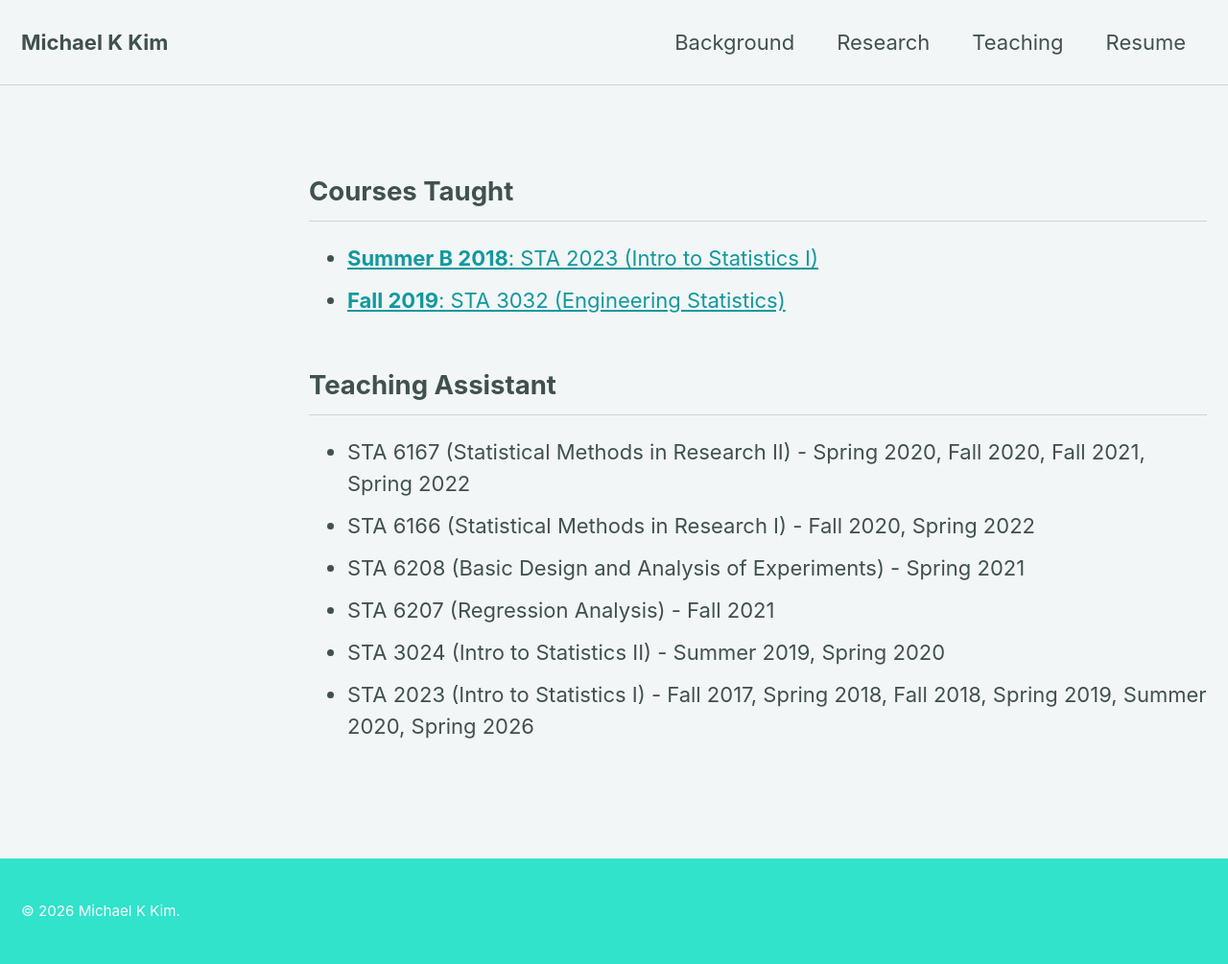
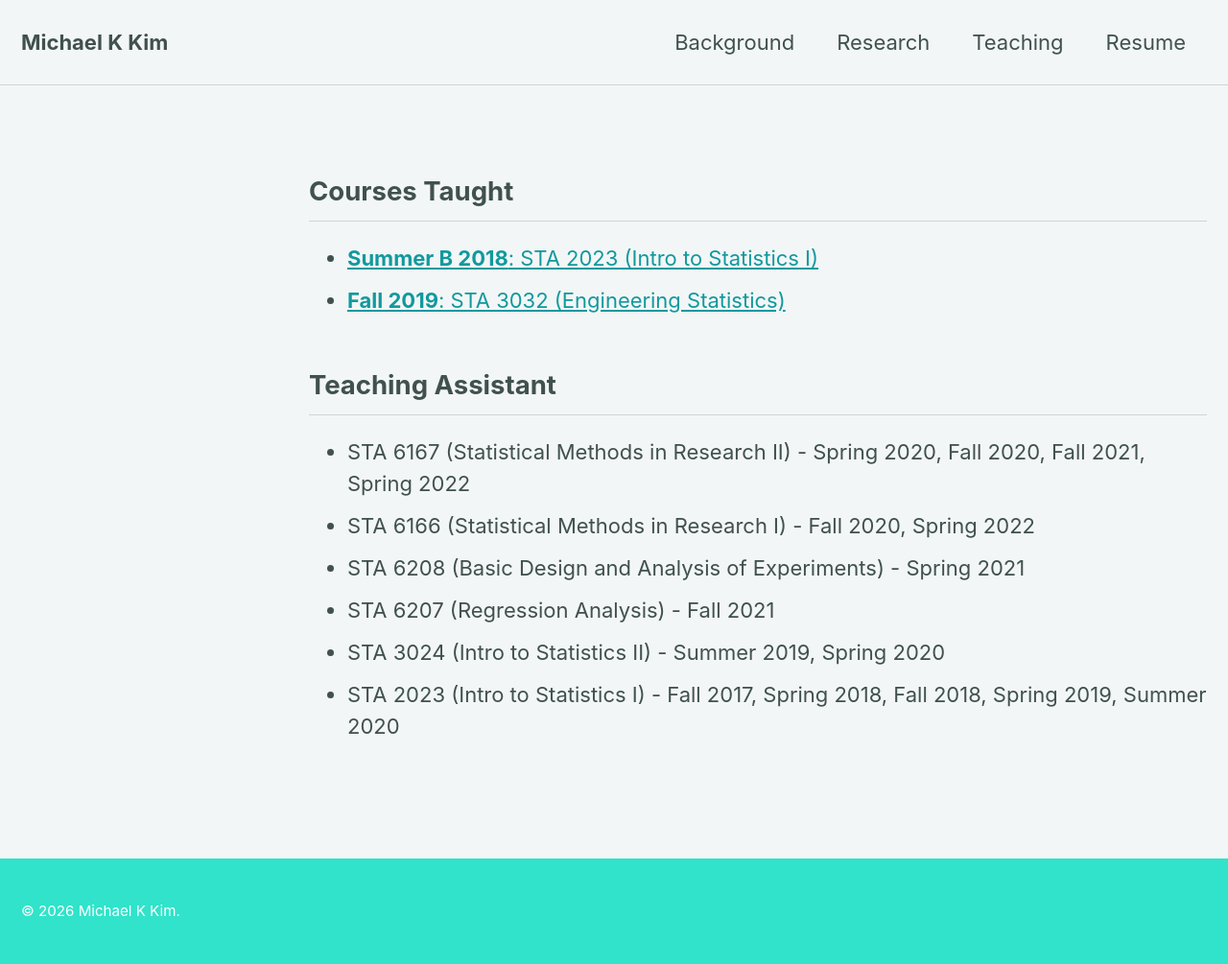
Before and after one commit to michaelkkim/michaelkkim.github.io, a Jekyll site: the page built from _pages/teaching.md, in a window 1280 px wide. Shown: the whole page at 96% size. Built offline with Jekyll 4.4.1, drawn with Linux system fonts in a browser that asks for light colours; cached includes are drawn as plain includes; nearby versions of some CDN libraries.

Commit message:
Update teaching.md

```diff
--- a/_pages/teaching.md
+++ b/_pages/teaching.md
@@ -17,4 +17,4 @@ classes: wide
 - STA 6208 (Basic Design and Analysis of Experiments) - Spring 2021
 - STA 6207 (Regression Analysis) - Fall 2021
 - STA 3024 (Intro to Statistics II) - Summer 2019, Spring 2020
-- STA 2023 (Intro to Statistics I) - Fall 2017, Spring 2018, Fall 2018, Spring 2019, Summer 2020, Spring 2026
+- STA 2023 (Intro to Statistics I) - Fall 2017, Spring 2018, Fall 2018, Spring 2019, Summer 2020
```
